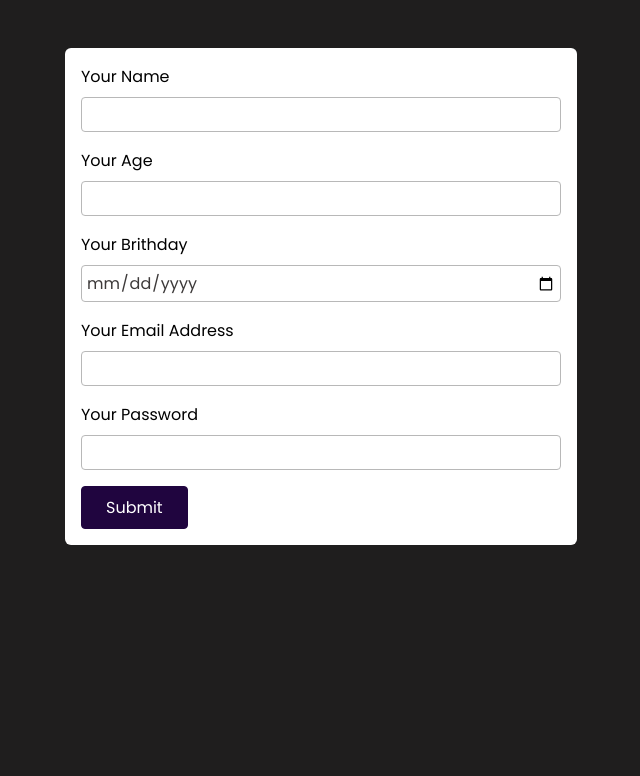
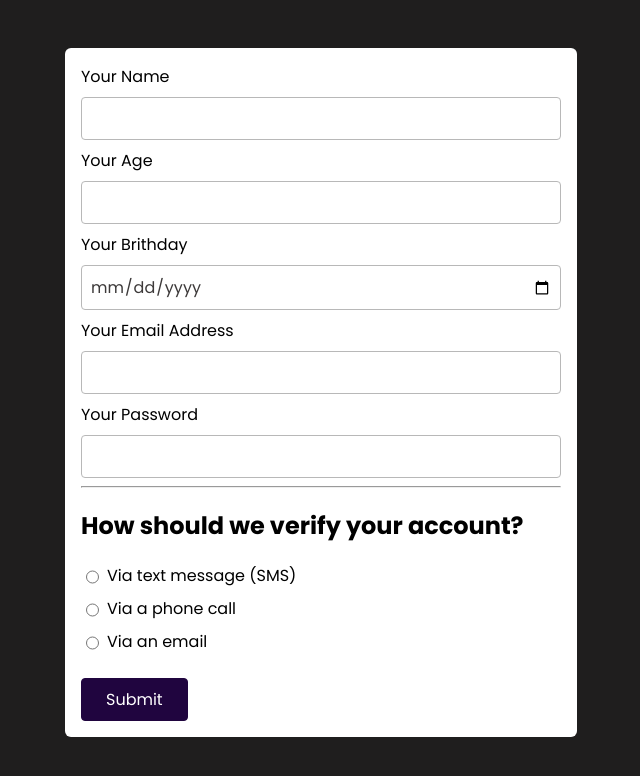
Before and after one commit to riskaagung11/adding-froms-to-websites, a plain HTML site: page index.html in a window 1280 px wide. Shown: the whole page, without its empty margins (319-959 px from the left). Drawn offline with Linux system fonts and the light colour scheme.

Commit message:
add radio button

```diff
--- a/index.html
+++ b/index.html
@@ -19,6 +19,20 @@
       <input type="email" name="user-email" id="useremail" />
       <label for="userpassword">Your Password</label>
       <input type="password" name="user-password" id="userpassword" />
+      <hr />
+      <h2>How should we verify your account?</h2>
+      <div class="form-control-inline">
+        <input type="radio" name="verify" id="verify-text-message" value="text-message" />
+        <label for="verify-text-message">Via text message (SMS) </label>
+      </div>
+      <div class="form-control-inline">
+        <input type="radio" name="verify" id="verify-phone" value="phone" />
+        <label for="verify-phone">Via a phone call</label>
+      </div>
+      <div class="form-control-inline">
+        <input type="radio" name="verify" id="verify-email" value="email" />
+        <label for="verify-email">Via an email</label>
+      </div>
       <button>Submit</button>
     </form>
   </body>
--- a/style.css
+++ b/style.css
@@ -17,12 +17,12 @@ label {
 input {
   width: 100%;
   display: block;
-  margin-bottom: 1rem;
+  margin-bottom: 0.5rem;
   box-sizing: border-box;
   font: inherit;
   border: 1px solid #b8b8b8;
   border-radius: 4px;
-  padding: 0.25rem;
+  padding: 0.5rem;
   color: #3d3a3a;
 }
 input:focus {
@@ -38,9 +38,17 @@ button {
   border: 1px solid #20053f;
   padding: 0.5rem 1.5rem;
   border-radius: 4px;
+  margin-top: 1rem;
   cursor: pointer;
 }
 button:hover {
   background-color: #340e5f;
   border-color: #20053f;
 }
+.form-control-inline {
+  display: flex;
+}
+.form-control-inline input {
+  width: auto;
+  margin-right: 0.5rem;
+}
```
